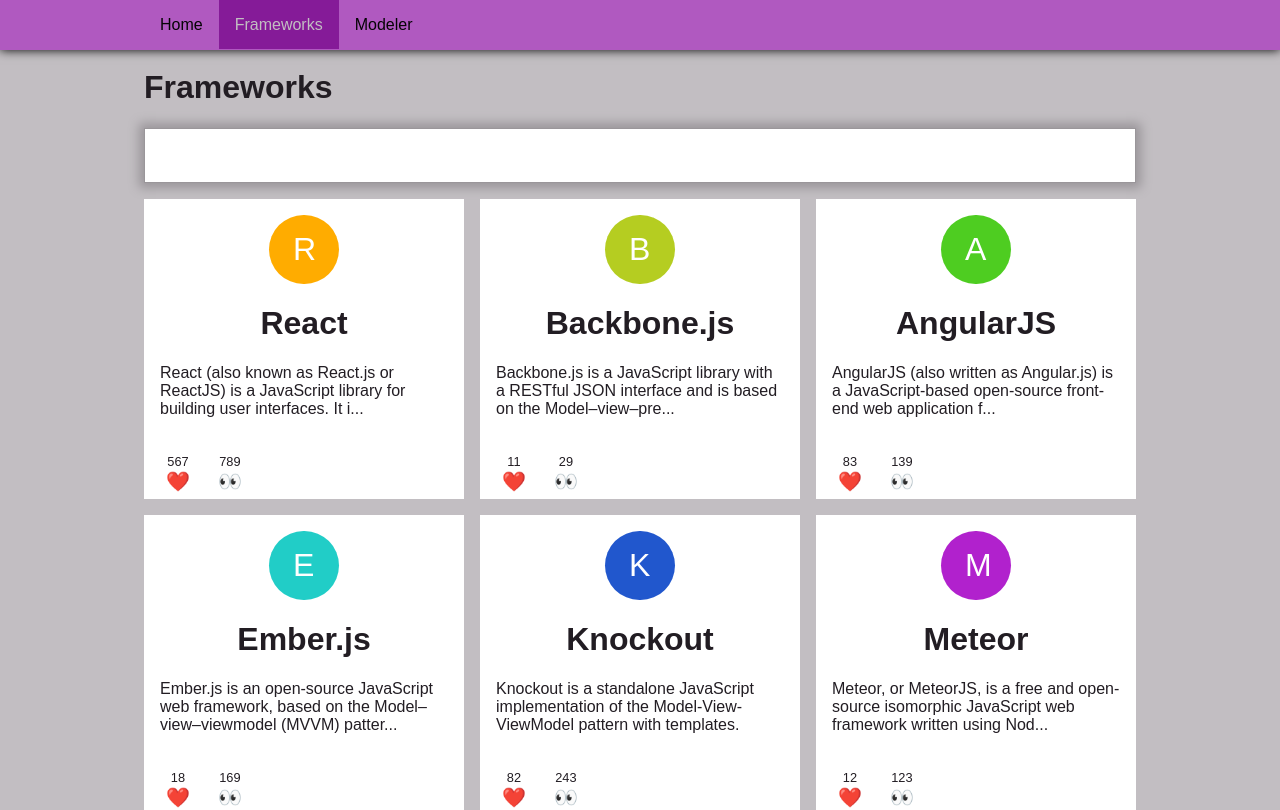
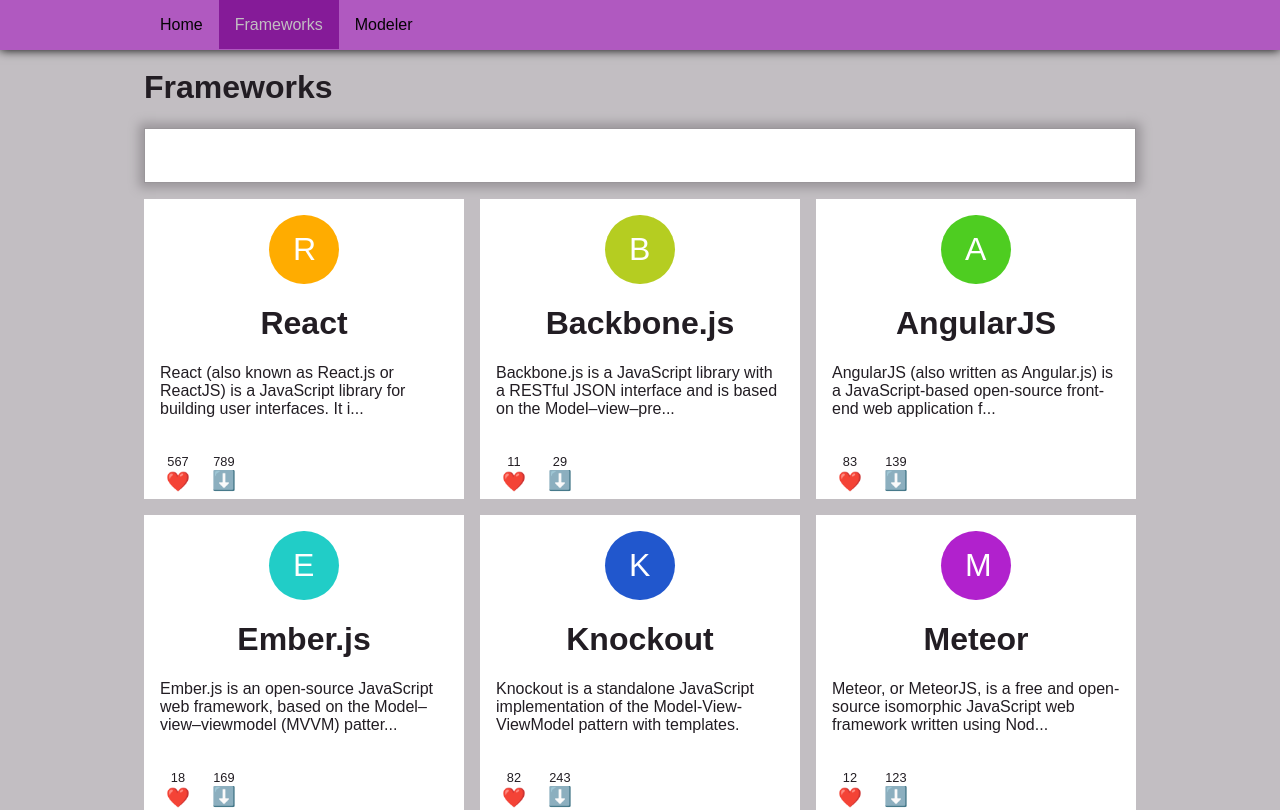
Before and after one commit to zafar-saleem/kamonde, a React (Vite) app: page /frameworks in a window 1280 px wide. Shown: the top 810 px of the page. Built offline with nearby package versions, Linux system fonts and the light colour scheme.

Commit message:
refactor: refactoring & replaced views with downloads

```diff
--- a/src/components/pages/frameworks/components/ListItems/components/Item/Item.tsx
+++ b/src/components/pages/frameworks/components/ListItems/components/Item/Item.tsx
@@ -14,7 +14,7 @@
             <Styled.Title>{item.name}</Styled.Title>
             <p>{trimDescription(item.description)}</p>
             <Styled.Actions>
-              <Button type="likes" likes={item.likes}>❤️</Button> <Button type="views" views={item.views}>👀</Button>
+              <Button type="likes" likes={item.likes}>❤️</Button> <Button variant="span" type="downloads" views={item.views}>⬇️</Button>
             </Styled.Actions>
           </Styled.ListItem>
         ))
--- a/src/components/pages/frameworks/components/ListItems/components/Item/components/button/button.styled.tsx
+++ b/src/components/pages/frameworks/components/ListItems/components/Item/components/button/button.styled.tsx
@@ -1,17 +1,12 @@
-import styled from "styled-components";
+import styled, { css } from "styled-components";
+import { IButton } from "./interfaces";
 
 export const Wrapper = styled.div`
   display: flex;
   flex-direction: column;
 `;
 
-export const Button = styled.button`
-  cursor: pointer;
-  background: transparent;
-  border: none;
-  font-size: 1.2rem;
-  transition: all 0.3s;
-
+const hover = css`
   @media (hover: hover) {
     &:hover {
       transform: scale3d(1.5, 1.5, 1.5)
@@ -23,6 +18,16 @@
   }
 `;
 
+export const Button = styled.button<IButton>`
+  cursor: pointer;
+  background: transparent;
+  border: none;
+  font-size: 1.2rem;
+  transition: all 0.3s;
+
+  ${props => props.type === "likes" && hover};
+`;
+
 export const Likes = styled.span`
   font-size: 0.8rem;
   text-align: center;
--- a/src/components/pages/frameworks/components/ListItems/components/Item/components/button/button.tsx
+++ b/src/components/pages/frameworks/components/ListItems/components/Item/components/button/button.tsx
@@ -5,20 +5,20 @@
   <Styled.Likes>{likes}</Styled.Likes>
 )
 
-const Views = ({ views }: IButtons) => (
+const Downloads = ({ views }: IButtons) => (
   <Styled.Views>{views}</Styled.Views>
 )
 
 const mapChildren: any = {
   likes: ({ ...props }) => <Likes {...props} />,
-  views: ({ ...props }) => <Views {...props}/>,
+  downloads: ({ ...props }) => <Downloads {...props}/>,
 }
 
 export const Button = ({ children, type, ...props }: Props) => {
   return (
     <Styled.Wrapper>
       {mapChildren[type]({ ...props })}
-      <Styled.Button>{children}</Styled.Button>
+      <Styled.Button as={props?.variant} type={type}>{children}</Styled.Button>
     </Styled.Wrapper>
   )
 }
--- a/src/components/pages/frameworks/components/ListItems/components/Item/components/button/interfaces.tsx
+++ b/src/components/pages/frameworks/components/ListItems/components/Item/components/button/interfaces.tsx
@@ -1,3 +1,7 @@
+export interface IButton {
+  type: string;
+}
+
 export interface IButtons {
   views?: number;
   likes?: number;
@@ -6,4 +10,5 @@
 export interface Props extends IButtons {
   children?: React.ReactNode;
   type: string;
+  variant?: string;
 }
```
